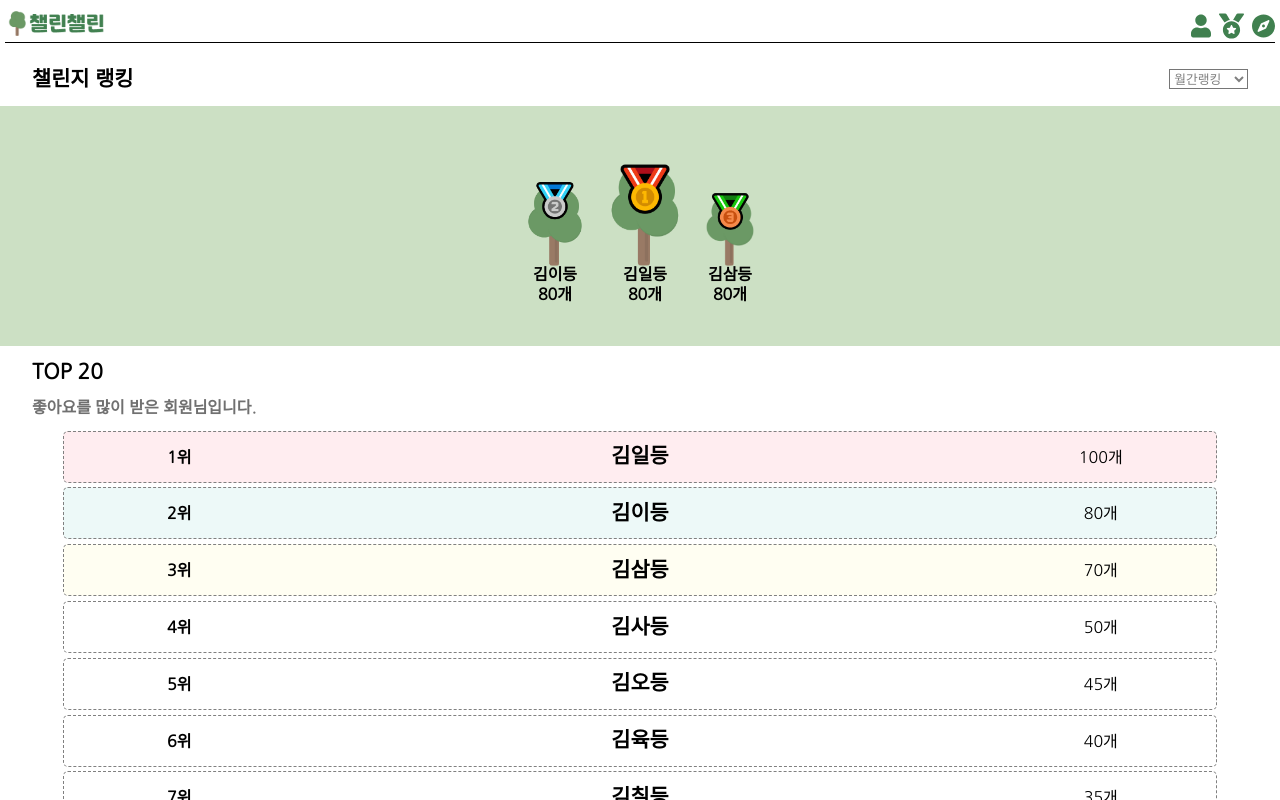
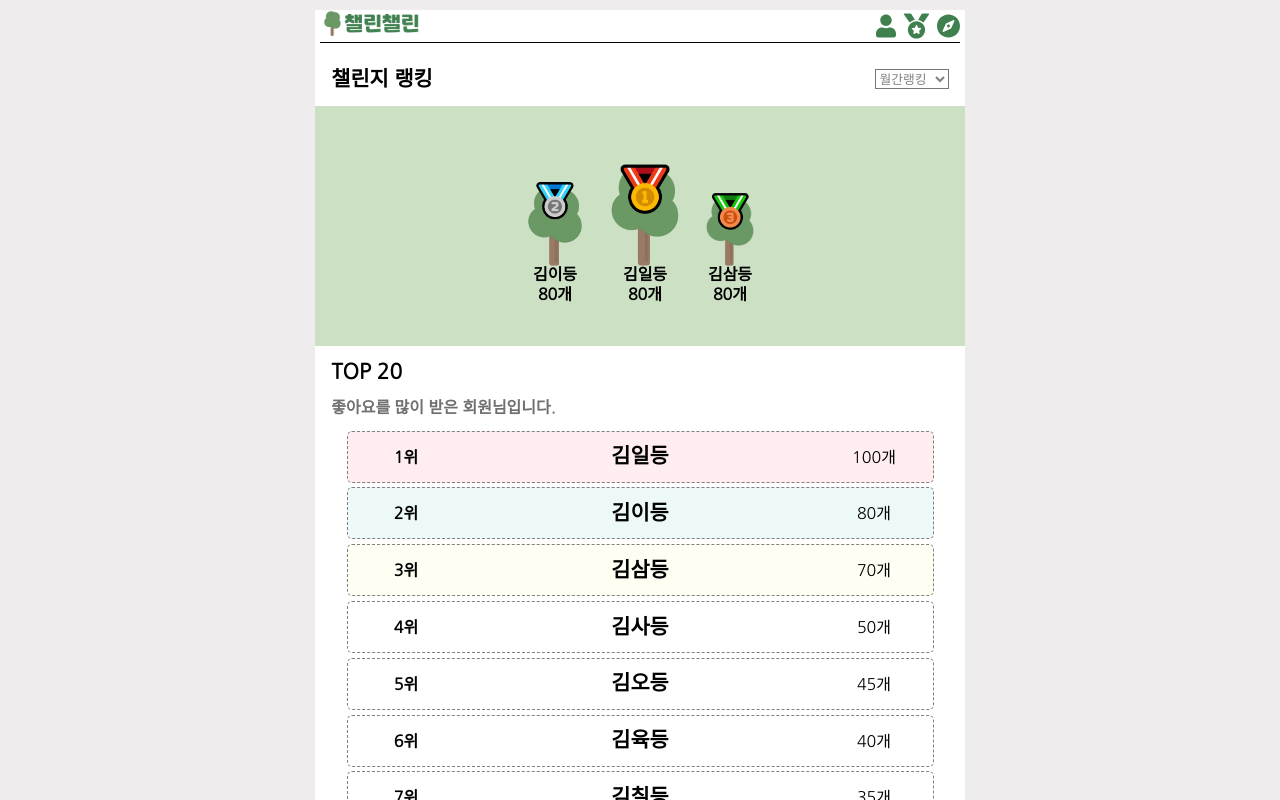
Before and after one commit to challen-challen/Frontend, a React (Create React App) app: page /ranking in a window 1280 px wide. Shown: the top 800 px of the page. Built offline with nearby package versions, Linux system fonts and the light colour scheme; a web font is replaced by a local one.

Commit message:
fix: 웹에서 봤을때 layout 추가

```diff
--- a/src/App.css
+++ b/src/App.css
@@ -32,6 +32,7 @@ footer, header, hgroup, menu, nav, section {
 body {
     line-height: 1;
     overflow-x: hidden;
+    background: #eeecec;
 }
 ol, ul {
     list-style: none;
--- a/src/components/AppLayout.js
+++ b/src/components/AppLayout.js
@@ -1,13 +1,21 @@
 import React from 'react';
+import styled from "styled-components";
 import Header from './Header';
 import Footer from './Footer';
 
 const AppLayout = ({ children }) => (
-    <div>
+    <Container>
         <Header />
         <div>{children}</div>
         <Footer />
-    </div>
+    </Container>
 );
-
+const Container = styled.div`
+  background-color: white;
+  @media (max-width: 769px) {
+    width: 100%;
+  }
+  width: 650px;
+  margin: 0 auto;
+`;
 export default AppLayout;
```
